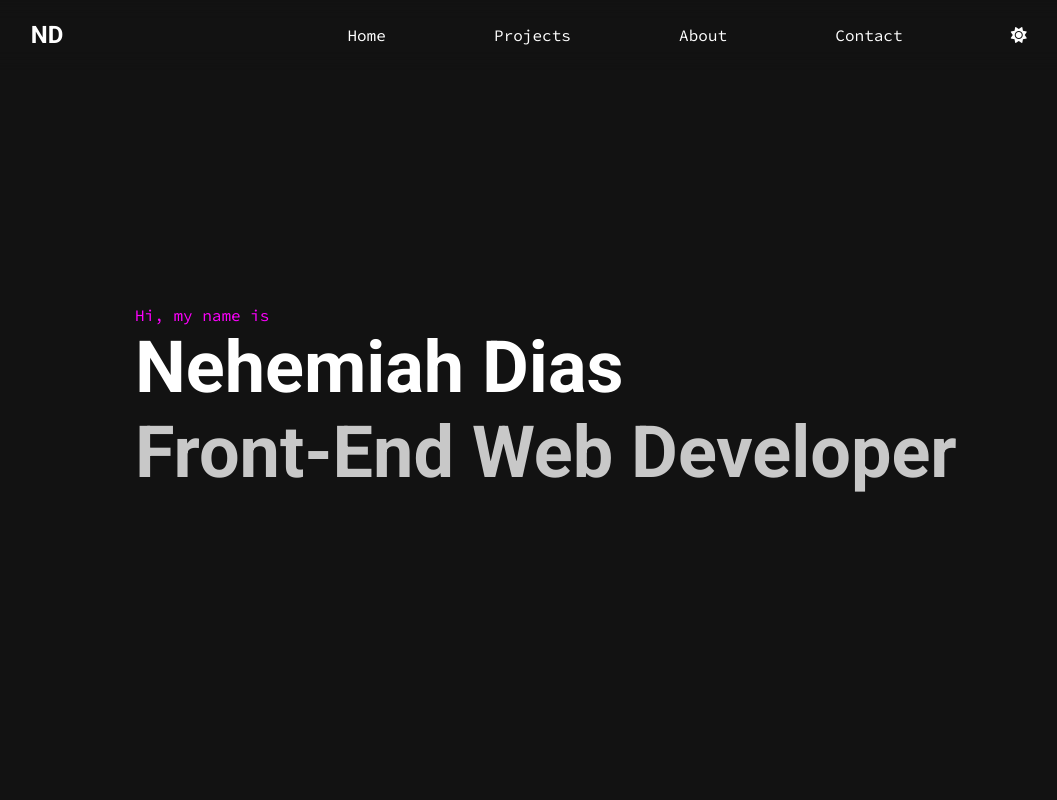
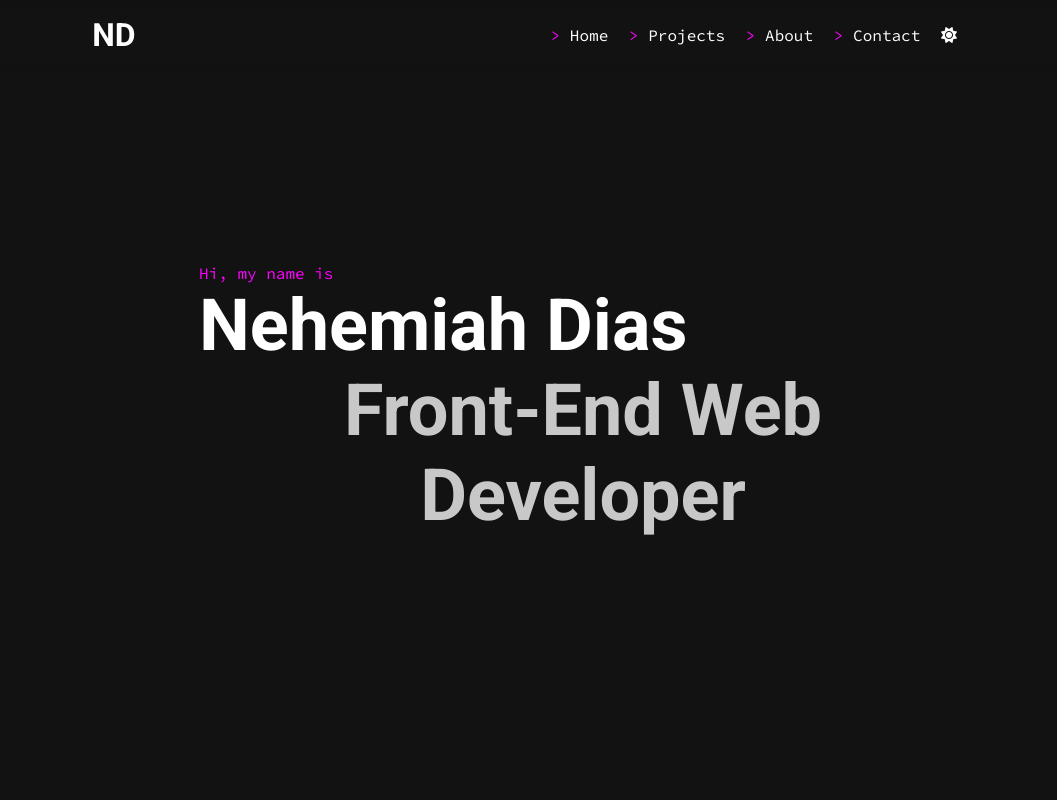
Before and after one commit to NehemiahDias/portfolio-site, a React (Create React App) app: page / in a window 1280 px wide. Shown: the top 800 px of the page, without its empty margins (57-1114 px from the left). Built offline with nearby package versions, Linux system fonts and the light colour scheme.

Commit message:
update nav

```diff
--- a/src/components/headerConponents/HeaderComponent.css
+++ b/src/components/headerConponents/HeaderComponent.css
@@ -1,4 +1,4 @@
-#navbar {
+#header-nav {
     display: flex;
     width: 100%;
     justify-content: space-around;
@@ -9,6 +9,11 @@
     position: fixed;
     top: 0;
 }
+#navbar {
+    display: flex;
+    justify-content: space-around;
+    width: 50%;
+}
 #navbar ul {
     display: flex;
     width: 70%;
--- a/src/components/headerConponents/HeaderComponent.js
+++ b/src/components/headerConponents/HeaderComponent.js
@@ -4,16 +4,20 @@ import './HeaderComponent.css';
 function HeaderComponent() {
   return (
     <header>
+      <div id='header-nav'>
+        <div className="nav-logo">
+          <h1>ND</h1>
+        </div>
         <nav id='navbar'>
-            <h1>ND</h1>
-            <ul className="sub-text">
-                <li>Home</li>
-                <li>Projects</li>
-                <li>About</li>
-                <li>Contact</li>
-                <li><i className="fa-solid fa-sun"></i></li>
-            </ul>
+          <ul className="sub-text">
+              <li><span className='purple'>{">"} </span>Home</li>
+              <li><span className='purple'>{">"} </span>Projects</li>
+              <li><span className='purple'>{">"} </span>About</li>
+              <li><span className='purple'>{">"} </span>Contact</li>
+              <li><i className="fa-solid fa-sun"></i></li>
+          </ul>
         </nav>
+      </div>
     </header>
   )
 }
--- a/src/components/homeComponents/HomeComponent.css
+++ b/src/components/homeComponents/HomeComponent.css
@@ -1,11 +1,8 @@
 #welcome-section {
     text-align: center;
     background-color: #121212;
-    /*background: url('../../../public/images/home-bg.jpg');*/
-    background-repeat: no-repeat;
-    background-size: cover;
     height: 100vh;
-    width: 70%;
+    width: 60%;
     margin: auto;
     color: white;
 }
```
